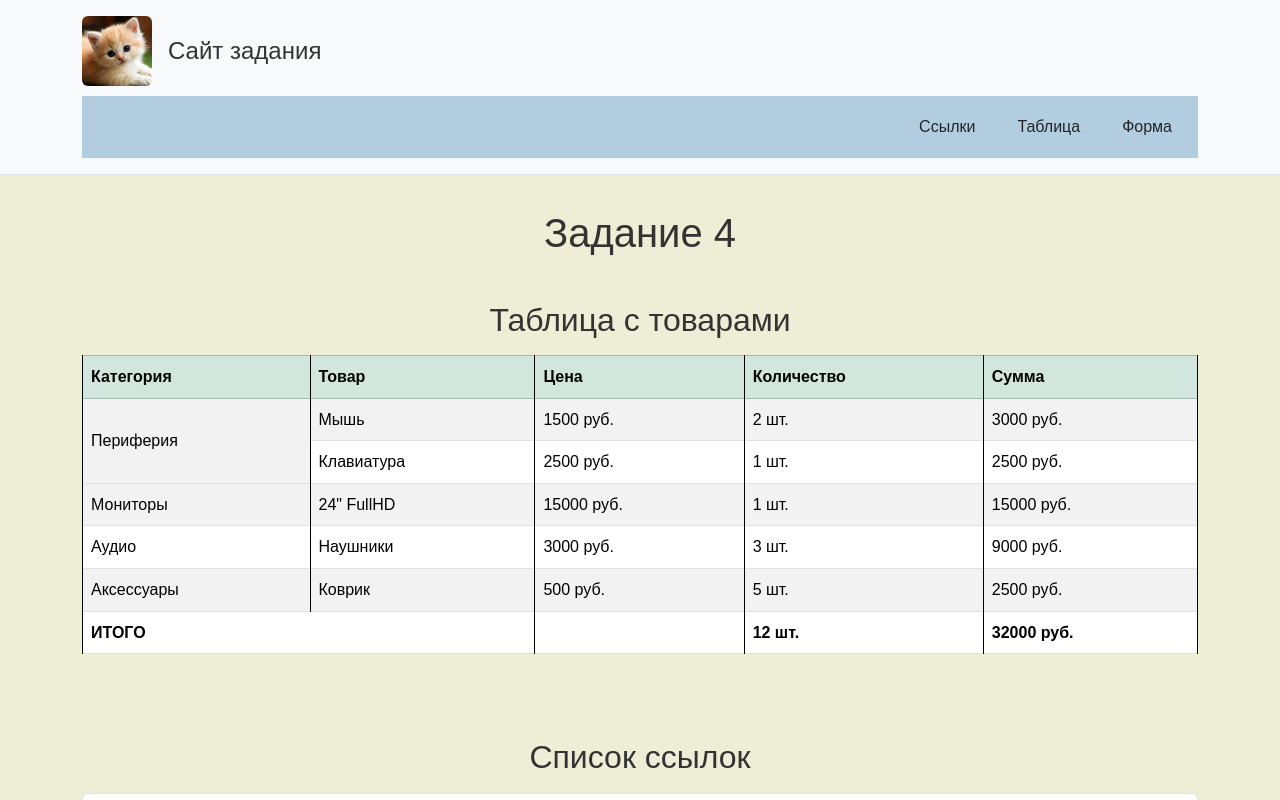
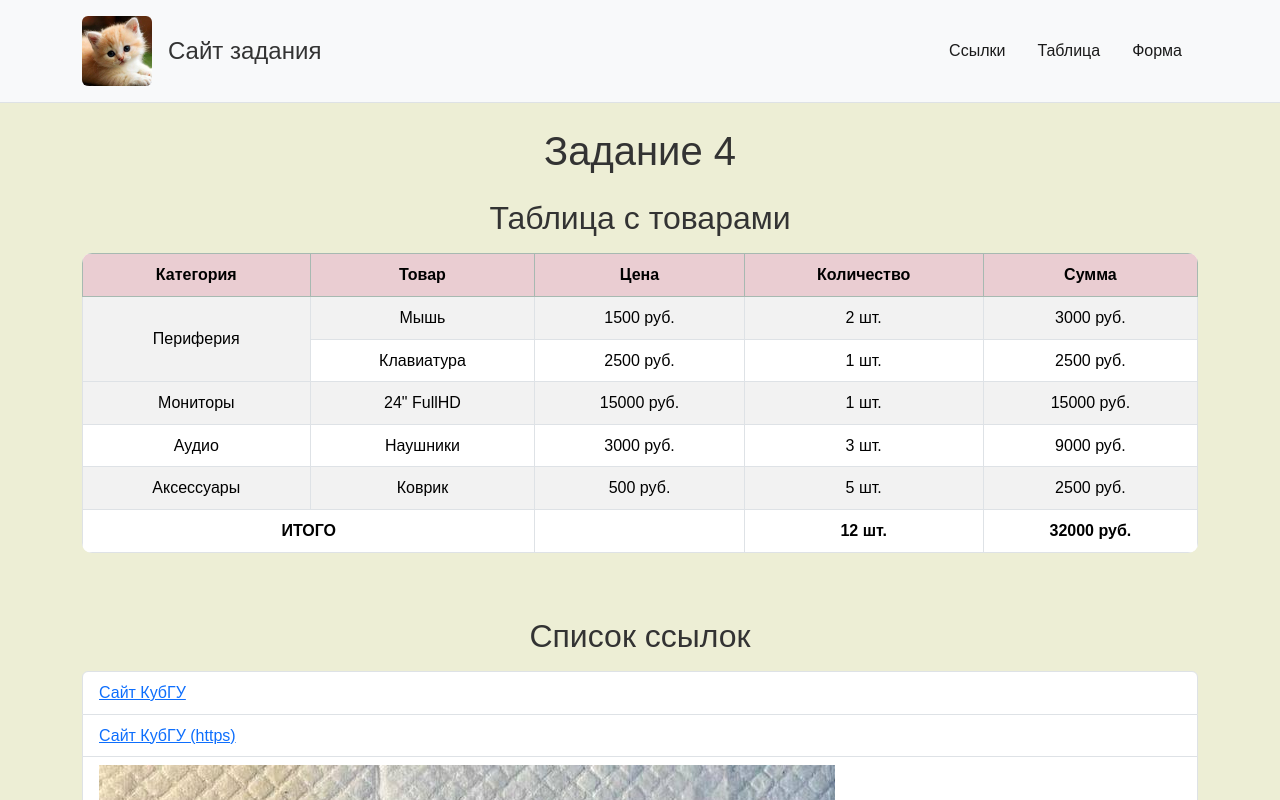
Before and after one commit to xardg/s0193122_number4, a plain HTML site: page index.html in a window 1280 px wide. Shown: the top 800 px of the page. Drawn offline with nearby package versions, Linux system fonts and the light colour scheme.

Commit message:
Update assets.css

```diff
--- a/assets.css
+++ b/assets.css
@@ -1,133 +1,119 @@
 /* ====== ОБЩИЕ СТИЛИ (Mobile First) ====== */
 body {
-  background: #edeed5;
+  background-color: #edeed5;
+  font-family: "Arial", sans-serif;
+  color: #333;
   font-size: 16px;
   line-height: 1.6;
-  color: #333;
   margin: 0;
   padding: 0;
-  font-family: Arial, sans-serif;
-}
-
-header, nav, main, footer {
-  width: 100%;
-  padding: 10px;
-  box-sizing: border-box;
 }
 
 /* ---------- HEADER ---------- */
 header {
-  background: #d6e2f5;
-  display: flex;
-  flex-direction: column;
-  align-items: center;
-  text-align: center;
+  background-color: #d6e2f5;
+  border-bottom: 2px solid #b3cde0;
 }
 
 #logo img {
-  width: 60px;
+  width: 70px;
   height: auto;
   border-radius: 50%;
+  border: 2px solid #b3cde0;
 }
 
 #site-name {
-  font-size: 20px;
-  font-weight: bold;
-  margin-top: 10px;
+  font-weight: 700;
+  color: #1d3557;
 }
 
-/* ---------- NAVIGATION ---------- */
-nav {
-  background: #b3cde0;
-  display: flex;
-  flex-direction: column; /* мобилка — вертикально */
-  align-items: center;
-  gap: 10px;
-  margin-top: 10px;
+/* ---------- НАВИГАЦИЯ ---------- */
+.nav a {
+  color: #1a1a1a !important;
+  font-weight: 500;
+  border-radius: 8px;
+  transition: background-color 0.3s ease;
 }
 
-nav a {
-  text-decoration: none;
-  color: #000;
-  background: #e6f0ff;
-  padding: 5px 15px;
-  border-radius: 5px;
-  transition: background 0.3s;
+.nav a:hover {
+  background-color: #cce0ff;
 }
 
-nav a:hover {
-  background: #cce0ff;
-}
-
-/* ---------- MAIN ---------- */
-main {
-  display: flex;
-  flex-direction: column;
-  gap: 20px;
-  padding: 10px;
-}
-
-/* порядок блоков на мобильном */
-#table-block { order: 1; }
-#links-block { order: 2; }
-#form-block { order: 3; }
-
+/* ---------- ТАБЛИЦЫ ---------- */
 table {
-  width: 100%;
-  border-collapse: collapse;
-  background: #fff;
-}
-
-th, td {
-  border: 1px solid #000;
-  padding: 5px;
-  text-align: left;
+  background-color: #fff;
+  border-radius: 10px;
+  overflow: hidden;
 }
 
 th {
-  background: #EACDD2;
+  background-color: #EACDD2 !important;
 }
 
 tr:nth-child(even) {
-  background: #EACDD2;
+  background-color: #f6f6f6;
 }
-tr:nth-child(odd) {
-  background: #fff;
+
+/* ---------- ФОРМЫ ---------- */
+form {
+  background-color: #ffffff;
+}
+
+form label {
+  font-weight: 500;
+}
+
+input, textarea, select {
+  font-size: 1rem;
+}
+
+button, input[type="submit"] {
+  transition: background-color 0.3s ease;
+}
+
+button:hover, input[type="submit"]:hover {
+  opacity: 0.9;
 }
 
 /* ---------- FOOTER ---------- */
 footer {
-  background: #333;
+  background-color: #333;
   color: #fff;
   text-align: center;
-  margin-top: 15px;
-  padding: 10px;
+  padding: 12px 0;
   font-size: 14px;
 }
 
-/* ====== MEDIA QUERY для планшетов/ПК ====== */
+/* ---------- ИЗОБРАЖЕНИЯ ---------- */
+img {
+  max-width: 100%;
+  height: auto;
+  display: block;
+}
+
+/* ====== MEDIA QUERY для планшетов и ПК ====== */
 @media (min-width: 768px) {
-  header {
-    flex-direction: row;
-    justify-content: space-between;
-    text-align: left;
-  }
-
   #site-name {
-    margin: 0 20px;
     font-size: 26px;
   }
 
-  nav {
-    flex-direction: row; /* горизонтальное меню */
-    justify-content: flex-end;
+  .nav a {
+    padding: 6px 16px;
   }
 
-  main {
-    max-width: 960px;
+  form {
+    max-width: 700px;
     margin: 0 auto;
   }
 
-  /* сброс порядка */
-  #table-block, #links-block, #form-block { order: 0; }
+  table {
+    font-size: 1rem;
+  }
 }
+
+/* ====== MEDIA QUERY для больших экранов ====== */
+@media (min-width: 1200px) {
+  main {
+    max-width: 960px;
+  }
+}
```
